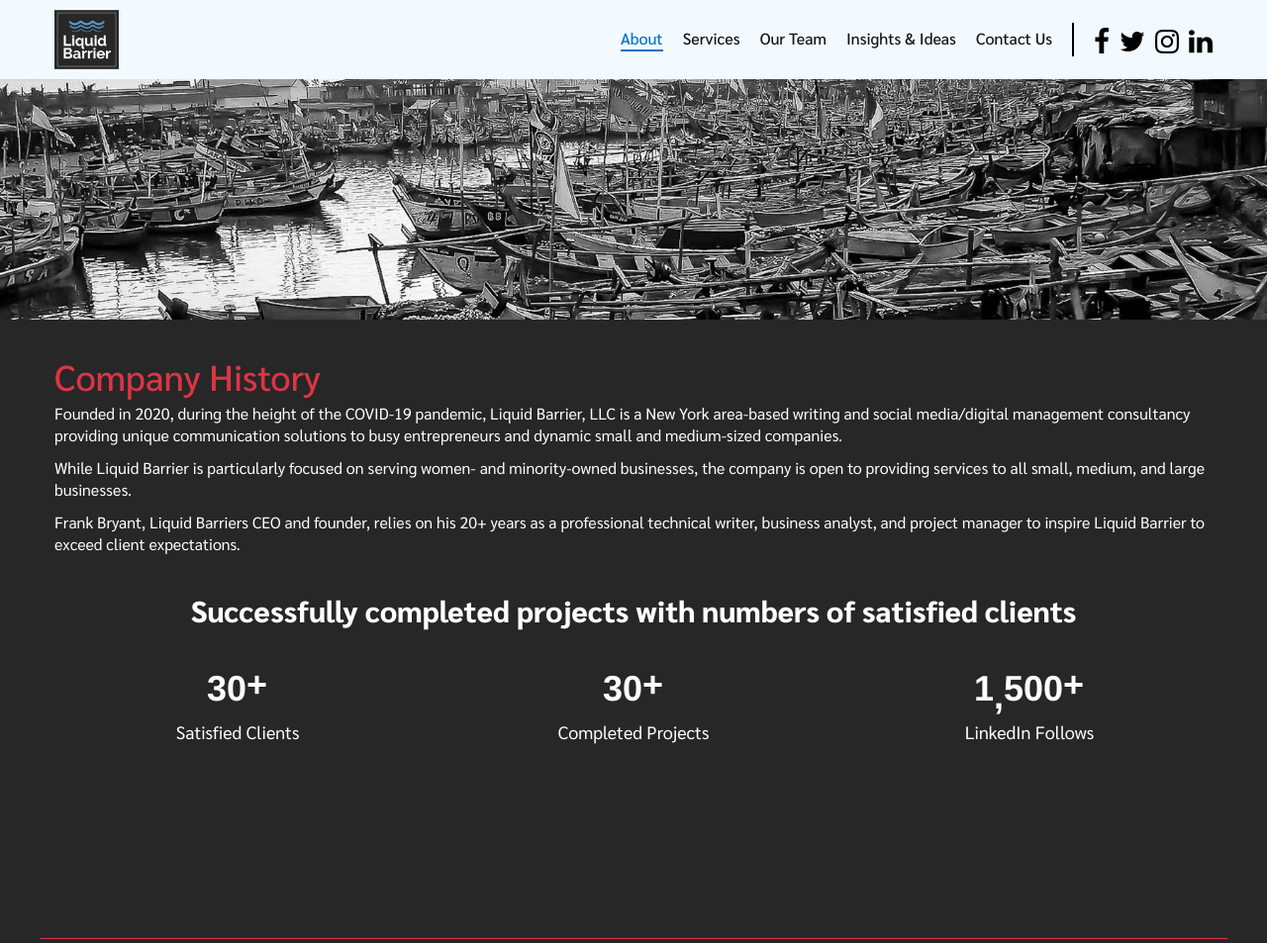
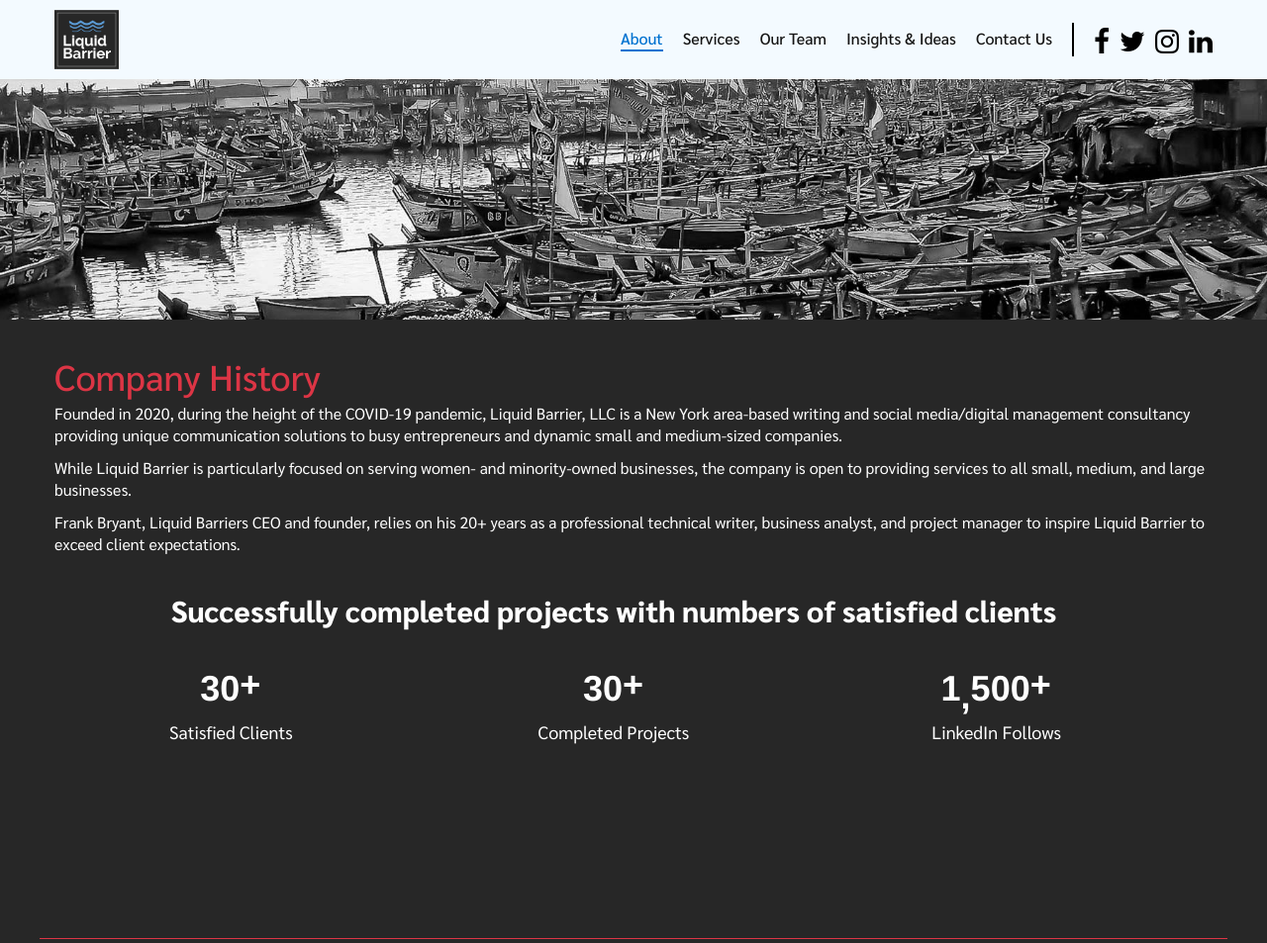
Before and after one commit to s-alad/liquidphp, a PHP site: page /company-history in a window 1280 px wide. Shown: the top 953 px of the page at 99% size. Run offline with PHP 8.4, Linux system fonts and the light colour scheme; some libraries are stand-ins or nearby versions.

Commit message:
comp his fix

```diff
--- a/company-history/index.php
+++ b/company-history/index.php
@@ -32,7 +32,7 @@
 
             </div>
 			<br />
-			<div class="container">
+			<div class="container" style="margin: 0 !important; padding-left: 55px !important;">
                 <div class="row">
                     <div class="col-md-12">
                         <div class="">
```
